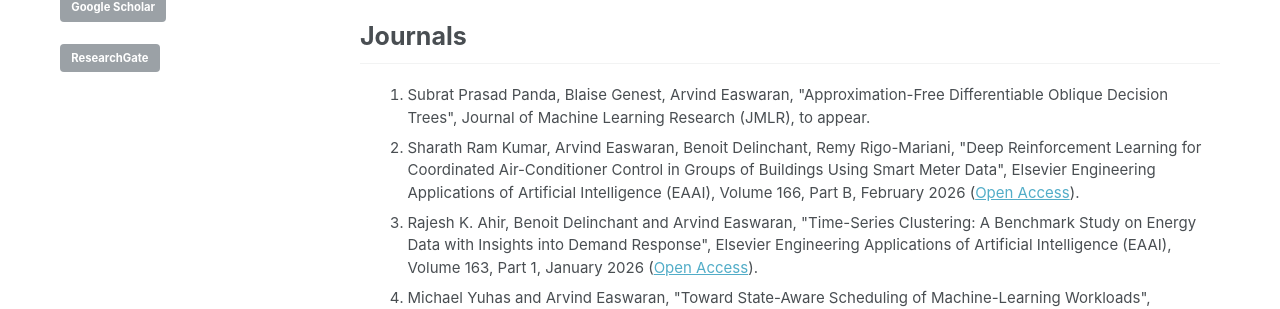
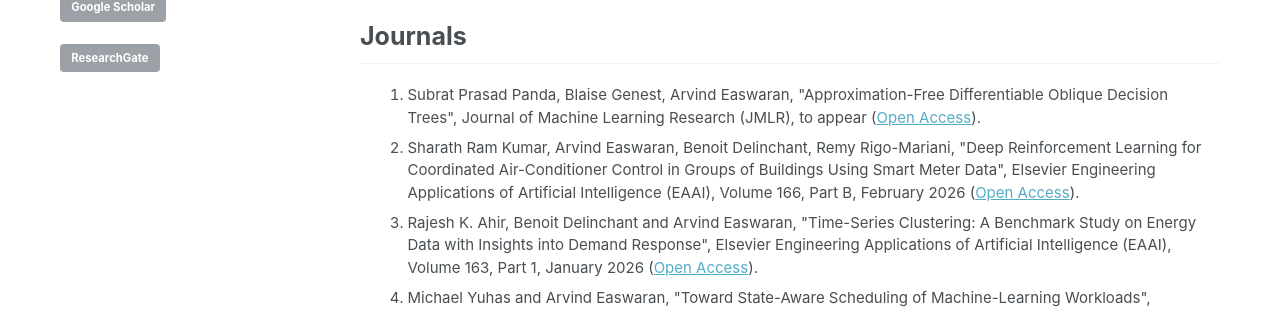
Before and after one commit to CPS-research-group/CPS-research-group.github.io, a Jekyll site: the page built from _pages/research_profile.md, in a window 1280 px wide and 900 px high. Shown: the part 137-446 px from the top of the window. Built offline with Jekyll 4.4.1, drawn with Linux system fonts in a browser that asks for light colours.

Commit message:
Updates.

```diff
--- a/_pages/research_profile.md
+++ b/_pages/research_profile.md
@@ -23,7 +23,7 @@ a.a:active {color:#0000FF; text-decoration:none;}
 ******
 ## Journals
   <ol>
-  		<li class="a">Subrat Prasad Panda, Blaise Genest, Arvind Easwaran, "Approximation-Free Differentiable Oblique Decision Trees", Journal of Machine Learning Research (JMLR), to appear.</li>
+  		<li class="a">Subrat Prasad Panda, Blaise Genest, Arvind Easwaran, "Approximation-Free Differentiable Oblique Decision Trees", Journal of Machine Learning Research (JMLR), to appear (<a href="http://jmlr.org/papers/v27/25-2047.html">Open Access</a>).</li>
   	  	<li class="a">Sharath Ram Kumar, Arvind Easwaran, Benoit Delinchant, Remy Rigo-Mariani, "Deep Reinforcement Learning for Coordinated Air-Conditioner Control in Groups of Buildings Using Smart Meter Data", Elsevier Engineering Applications of Artificial Intelligence (EAAI), Volume 166, Part B, February 2026 (<a href="https://doi.org/10.1016/j.engappai.2025.113536">Open Access</a>).</li>
   	  	<li class="a">Rajesh K. Ahir, Benoit Delinchant and Arvind Easwaran, "Time-Series Clustering: A Benchmark Study on Energy Data with Insights into Demand Response", Elsevier Engineering Applications of Artificial Intelligence (EAAI), Volume 163, Part 1, January 2026 (<a href="https://doi.org/10.1016/j.engappai.2025.112892">Open Access</a>).</li>
   	  	<li class="a">Michael Yuhas and Arvind Easwaran, "Toward State-Aware Scheduling of Machine-Learning Workloads", Springer Real-Time Systems, Volume 61, Pages 281-287, June 2025.(<a href="https://rdcu.be/eplgR">Springer-SharedIt</a>)</li>
```
